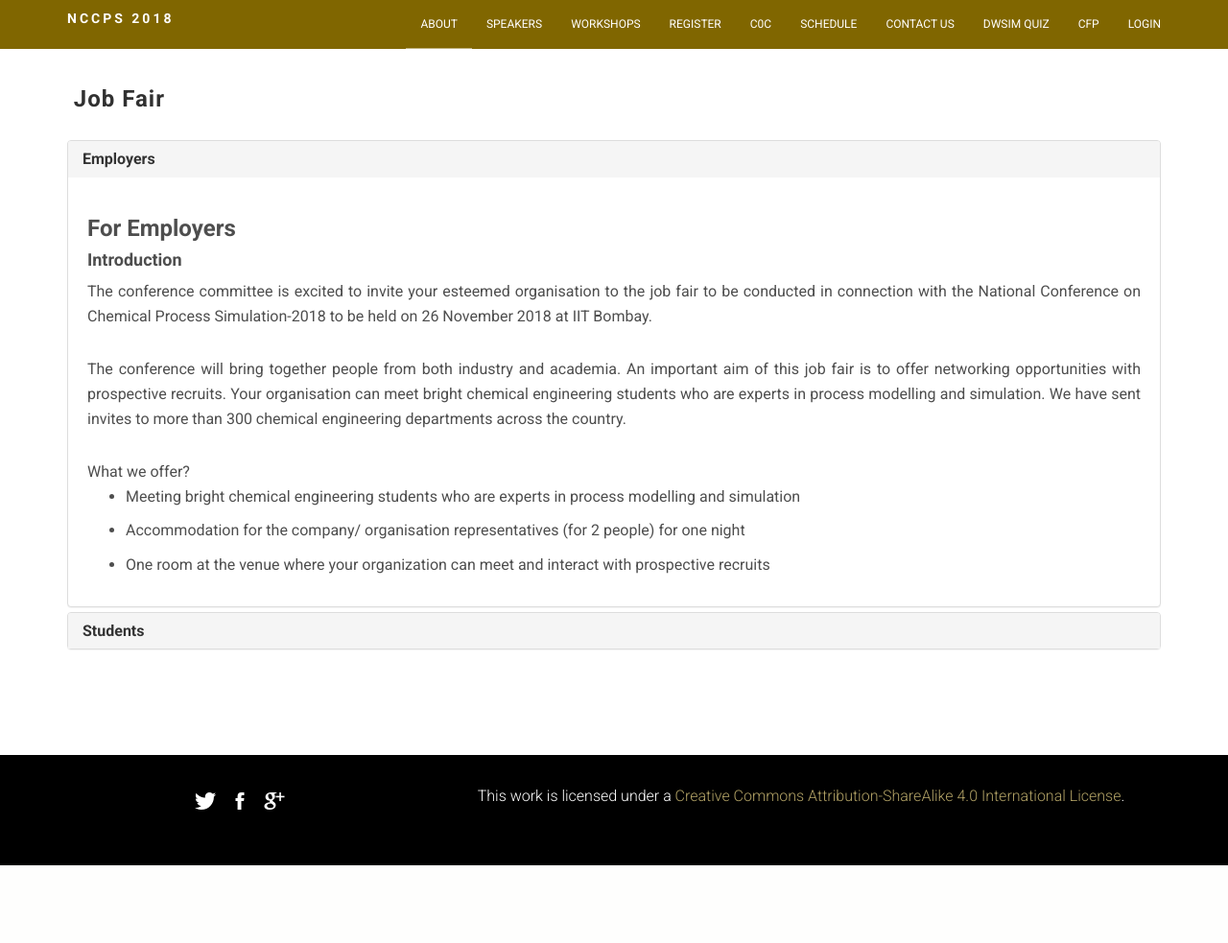
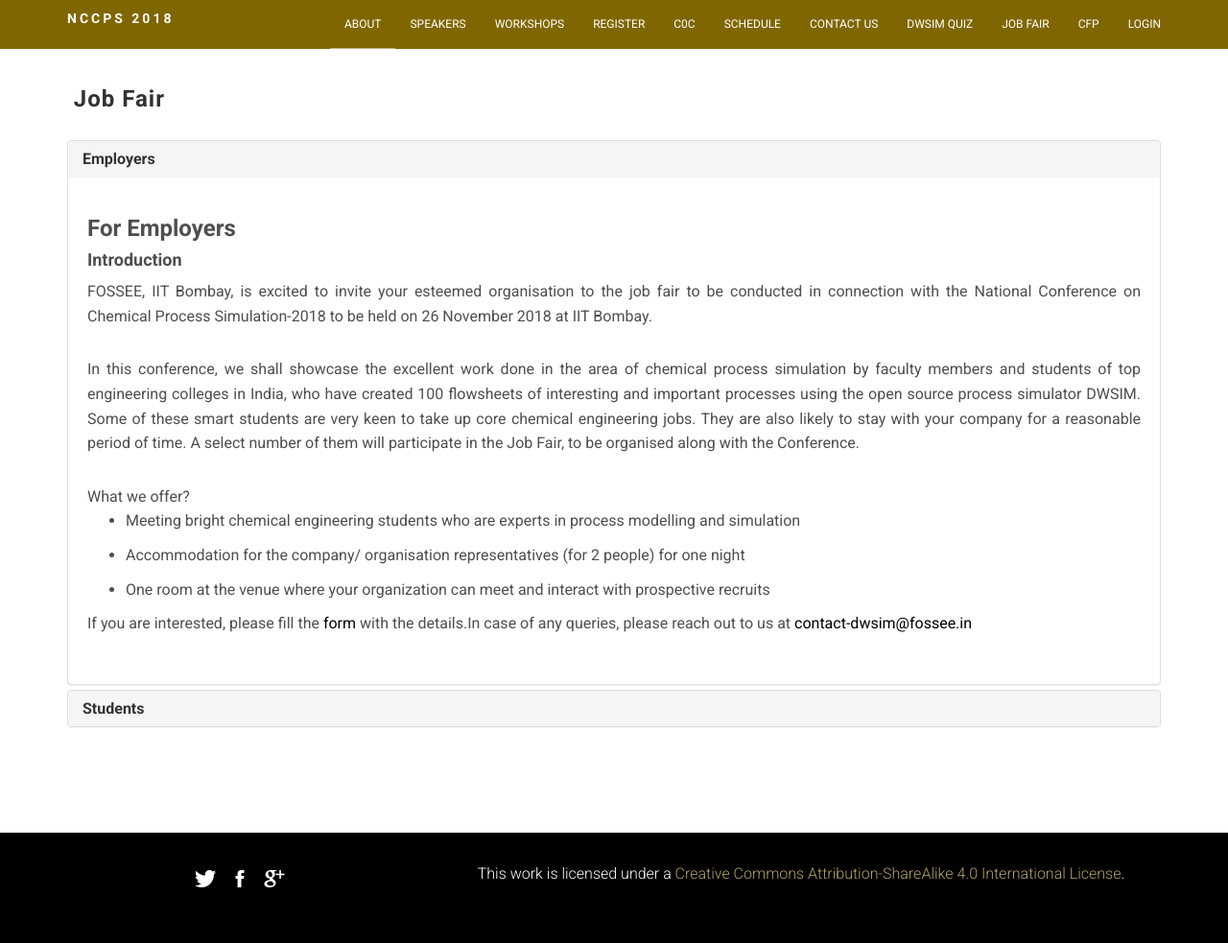
Before and after one commit to FOSSEE/nccps-2018, a Django app: page /nccps-2018/jobfair/ in a window 1280 px wide, after a click on "Employers". Shown: the whole page at 96% size. Before the commit the page ends 902 px from the top, so only its background shows below. Run offline with Django 3.2, Linux system fonts and the light colour scheme; some libraries are stand-ins or nearby versions.

Commit message:
Enabled link for job fair in the navigation menu

```diff
--- a/static/website/templates/job-fair.html
+++ b/static/website/templates/job-fair.html
@@ -22,16 +22,16 @@
         <h3>For Employers</h3>
 
 		<h4>Introduction</h4>
-		<p class="text-justify">The conference committee is excited to invite your esteemed organisation to the job fair to be conducted in connection with the National Conference on Chemical Process Simulation-2018 to be held on 26 November 2018 at IIT Bombay. </p>
+		<p class="text-justify">FOSSEE, IIT Bombay, is excited to invite your esteemed organisation to the job fair to be conducted in connection with the National Conference on Chemical Process Simulation-2018 to be held on 26 November 2018 at IIT Bombay.</p>
 
-		<p class="text-justify">The conference will bring together people from both industry and academia. An important aim of this job fair is to offer networking opportunities with prospective recruits. Your organisation can meet bright chemical engineering students who are experts in process modelling and simulation. We have sent invites to more than 300 chemical engineering departments across the country.</p>
+    <p class="text-justify">In this conference, we shall showcase the excellent work done in the area of chemical process simulation by faculty members and students of top engineering colleges in India, who have created 100 flowsheets of interesting and important processes using the open source process simulator DWSIM.  Some of these smart students are very keen to take up core chemical engineering jobs.  They are also likely to stay with your company for a reasonable period of time.  A select number of them will participate in the Job Fair, to be organised along with the Conference.</p>
 		<span>What we offer?</span>
 		<ul>
 			<li>Meeting bright chemical engineering students who are experts in process modelling and simulation</li>
 			<li>Accommodation for the company/ organisation representatives (for 2 people) for one night</li>
 			<li>One room at the venue where your organization can meet and interact with prospective recruits</li>
 		</ul>
-		<!-- <p>If you are interested, please fill the <a href="" target="_blank">form</a> with the details.</p>  -->
+		<p>If you are interested, please fill the <a href="https://docs.google.com/forms/d/e/1FAIpQLSch3uui8LBI_TxNifCpjv6imLSKsSxjToSo1AotLReUjAkbew/viewform" target="_blank">form</a> with the details.In case of any queries, please reach out to us at <a href="mailto:contact-dwsim@fossee.in">contact-dwsim@fossee.in </a></p>
       </div>
     </div>
     <div class="panel panel-default">
@@ -41,14 +41,11 @@
         </h4>
       </div>
       <div id="students" class="panel-collapse collapse"  style="padding: 20px;">
+    		<h4>Introduction</h4>
+    		<p class="text-justify">FOSSEE, IIT Bombay, is pleased to invite all the bright chemical engineering minds to the job fair which is to be conducted in connection with the the National Conference on Chemical Process Simulation - 2018 to be held at IIT Bombay on 26 November 2018.</p>
 
-		<h3>For Students</h3>
-
-		<h4>Introduction</h4>
-		<p class="text-justify">The conference committee is pleased to invite to the job fair which is to be conducted in connection with the the National Conference on Chemical Process Simulation-2018 to be held at IIT Bombay on 26 November 2018.</p>
-
-		<p class="text-justify">We have invited many companies to participate in the job fair. Some of the companies who have confirmed of their presence are Equinox, Ingenero,......
-		<!-- If you are interested in meeting the companies, please fill this <a href="https://docs.google.com/forms/d/1cArwdS8mLZ45vFLpwejJaYZvnOCLWP2dsejy6bTqnmY/viewform" target="_blank">form</a>--></p>
+        <p>Many chemical engineering core industries have been invited to participate in this job fair. Equinox, Ingenero are few among those who have confirmed their presence. If you are interested in meeting the companies, please fill this <a href="https://docs.google.com/forms/d/e/1FAIpQLScYn5tIpiMwlw553rn1V01Lt2scKft9JwmcHgmWPDYVJ7KTtQ/viewform" target="_blank">form</a>. In case of any queries, please reach out to us at <a href="mailto:contact-dwsim@fossee.in">contact-dwsim@fossee.in</a>.</p>
+        <p class="text-justify">Please note that it is mandatory for the students to register for the conference to participate in the job fair. More details about registration is available <a href="https://dwsim.fossee.in/nccps-2018/#registration">here</a>.</p>
 
       </div>
     </div>
--- a/static/website/templates/navbar.html
+++ b/static/website/templates/navbar.html
@@ -42,7 +42,7 @@
                     <!--<li><a data-scroll href="{{SITE_URL}}/#organiser">Organiser</a></li> -->
                     <li><a data-scroll href="{{SITE_URL}}/#contact-us">Contact Us</a></li>
                     <li><a href="{% url 'website:dwsimquiz' %}">DWSIM QUIZ</a></li>
-                    <!-- <li><a href="{% url 'website:jobfair' %}">Job Fair</a></li> -->
+                    <li><a href="{% url 'website:jobfair' %}">Job Fair</a></li>
                     <li><a href="{% url 'website:cfp' %}">cfp</a></li>
                     {% if user.is_authenticated %}
                       <li class="dropdown">
```
Also changed, not shown: static/website/templates/workshops.html (+5 -5 lines).
